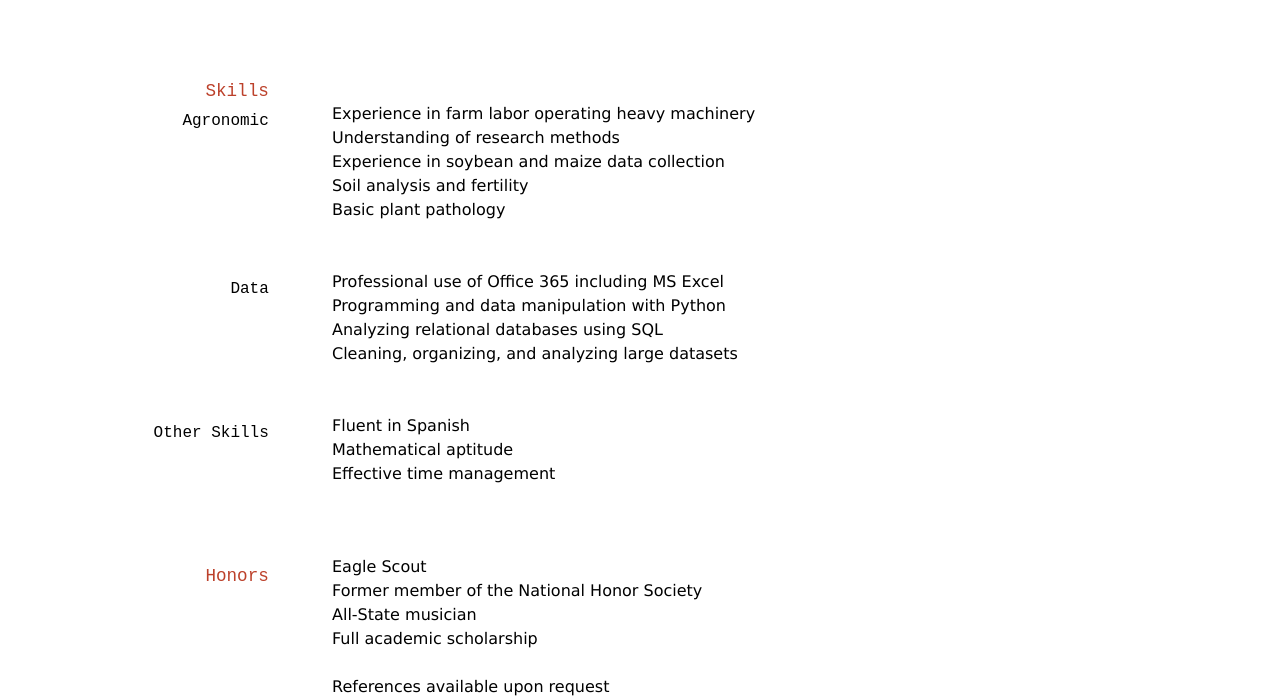
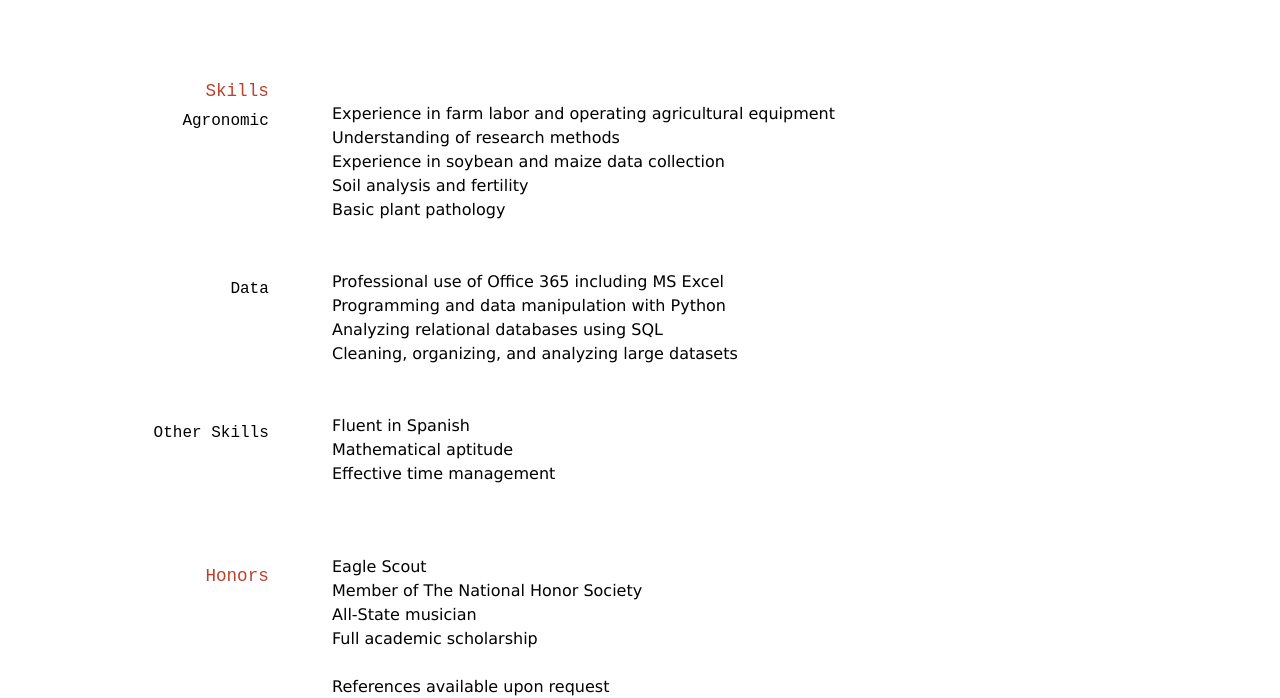
Before and after one commit to ty-thomas/Thomas_Resume, a Jekyll site: the page built from docs/index.md, in a window 1280 px wide. Shown: the part 1325-2023 px from the top of the page. Built offline with Jekyll 4.4.1, drawn with Linux system fonts in a browser that asks for light colours.

Commit message:
Update index.md

```diff
--- a/docs/index.md
+++ b/docs/index.md
@@ -64,7 +64,7 @@ __Service Missionary__, Mexico
 ## Skills
 
 ### Agronomic
-- Experience in farm labor operating heavy machinery
+- Experience in farm labor and operating agricultural equipment
 - Understanding of research methods
 - Experience in soybean and maize data collection
 - Soil analysis and fertility
@@ -84,7 +84,7 @@ __Service Missionary__, Mexico
 ## Honors
 
 - Eagle Scout
-- Former member of the National Honor Society
+- Member of The National Honor Society
 - All-State musician
 - Full academic scholarship
 
```
